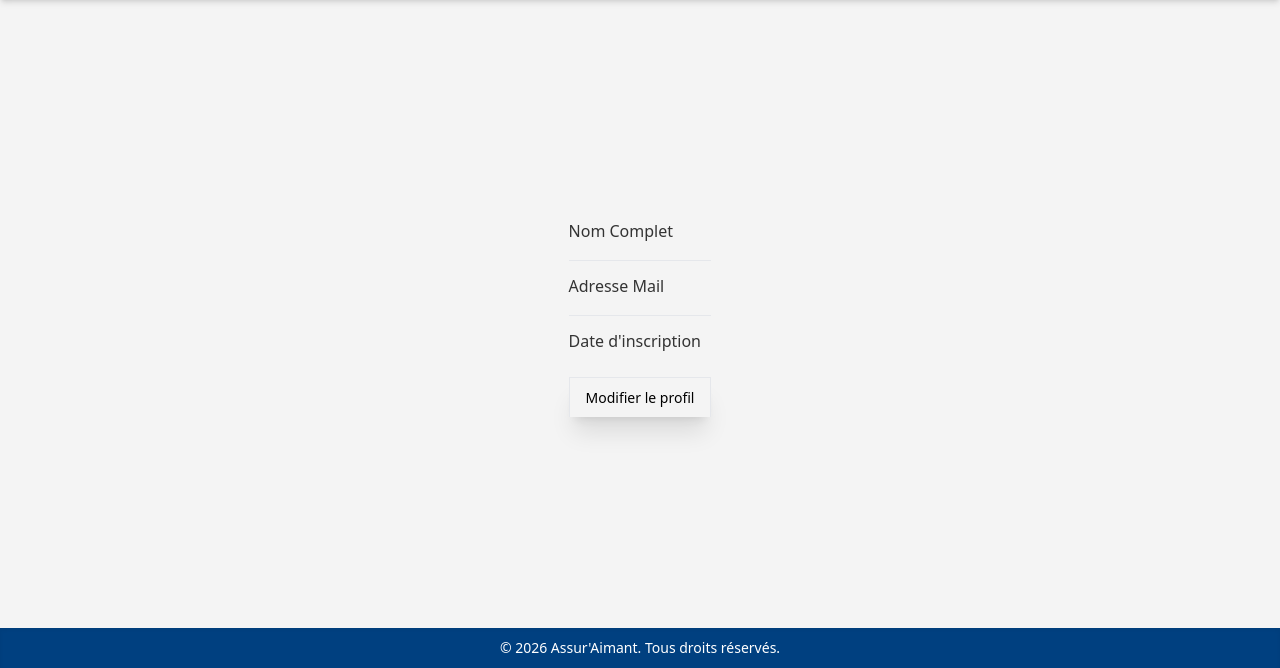
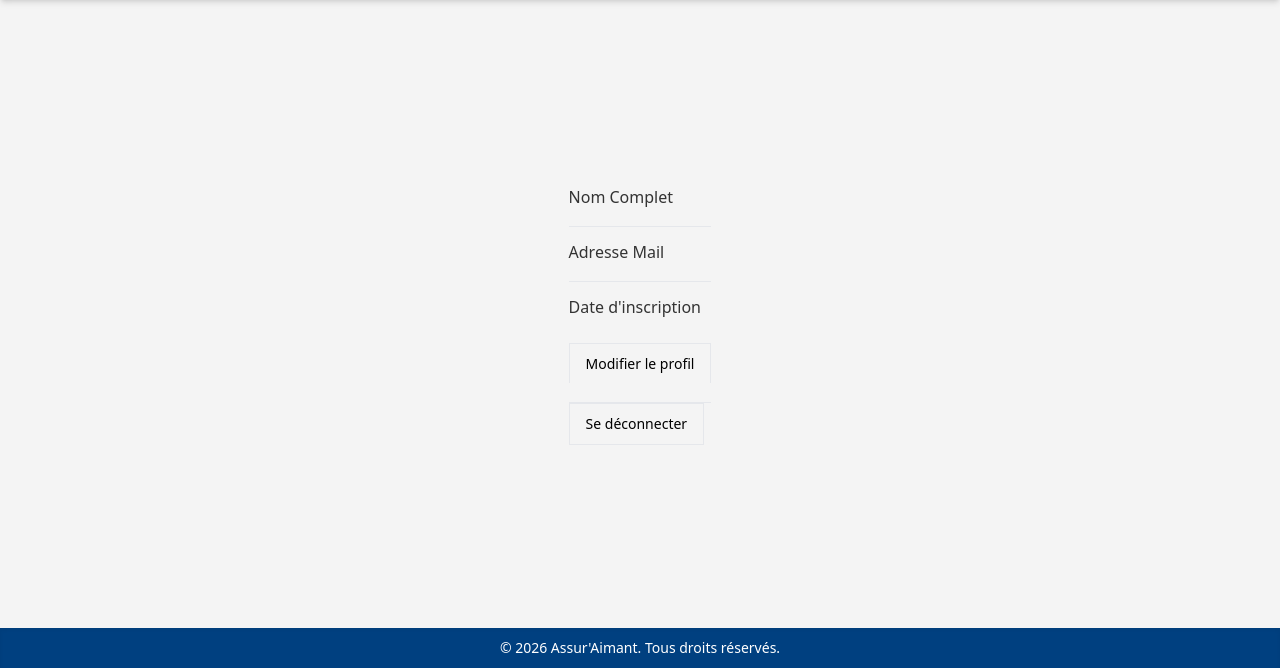
Before and after one commit to NICHIKU/Assurance_Django, a Django app: page /profile/ in a window 1280 px wide. Shown: the part 132-800 px from the top of the page. Run offline with Django 5.2, Linux system fonts and the light colour scheme; some libraries are stand-ins or nearby versions.

Commit message:
fix(profile): readded the disconnect button

```diff
--- a/AssurAimant/account/templates/account/profile.html
+++ b/AssurAimant/account/templates/account/profile.html
@@ -18,8 +18,12 @@
     </div>
 
     <br>
-    <a href="{% url 'profile_modif' %}" class="text-black bg-brand box-border border border-b hover:bg-brand-strong focus:ring-4 focus:ring-brand-medium shadow-xl font-medium leading-5 rounded-base text-sm px-4 py-2.5 focus:outline-none">Modifier le profil</a>
-
+    <a href="{% url 'profile_modif' %}" class="text-black bg-brand box-border border border-b hover:bg-brand-strong focus:ring-4 focus:ring-brand-medium shadow-xs font-medium leading-5 rounded-base text-sm px-4 py-2.5 focus:outline-none">Modifier le profil</a>
+    <br><br>
+    <form action="{% url 'logout' %}" method="post">
+        {% csrf_token %}
+        <button type="submit" class="text-black bg-brand box-border border border-b hover:bg-brand-strong focus:ring-4 focus:ring-brand-medium shadow-xs font-medium leading-5 rounded-base text-sm px-4 py-2.5 focus:outline-none">Se déconnecter</button>
+    </form>
 </dl>
 
 {% endblock content %}
@@ -28,9 +32,5 @@
 
 <a href="{% url 'profile_modif' %}">Modifier le profil</a><br>
 
-<form action="{% url 'logout' %}" method="post">
-    {% csrf_token %}
-    <button type="submit">Se déconnecter</button>
-</form>
 
 {% endblock modify %}
```
